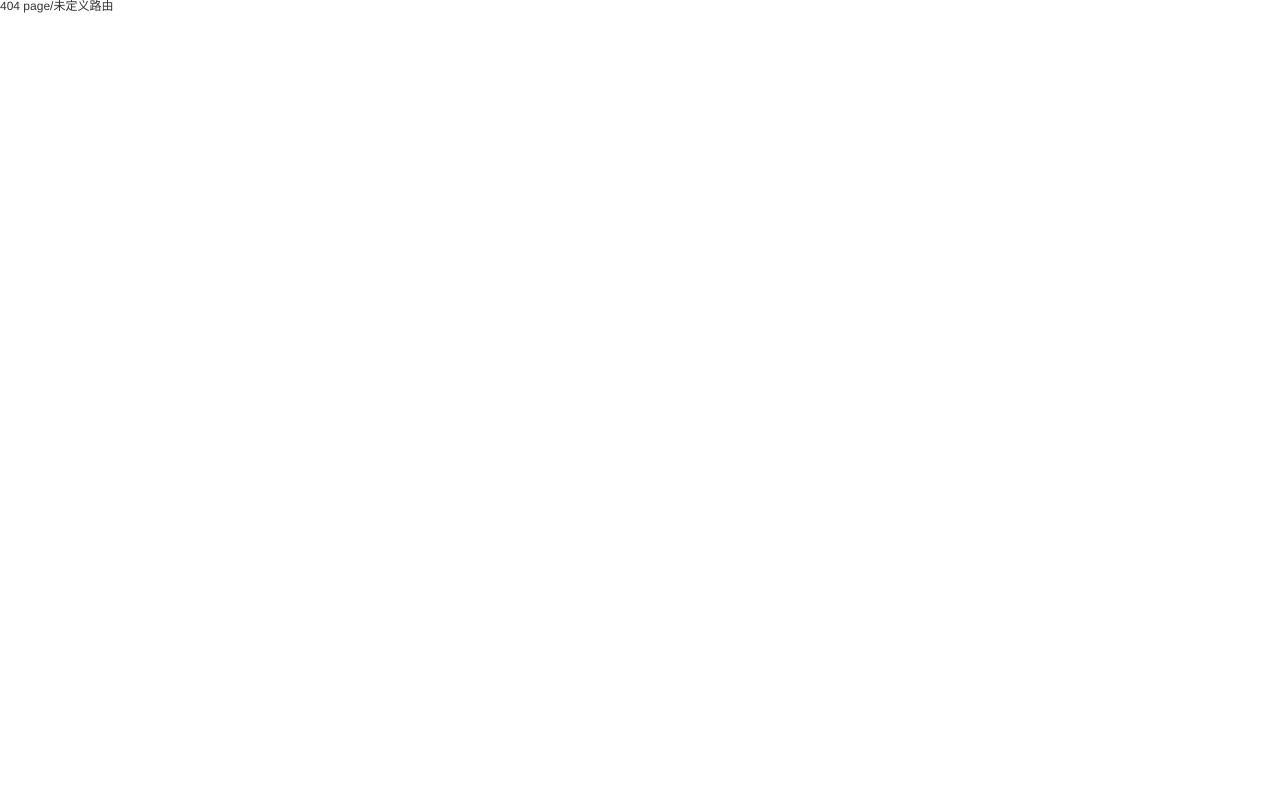
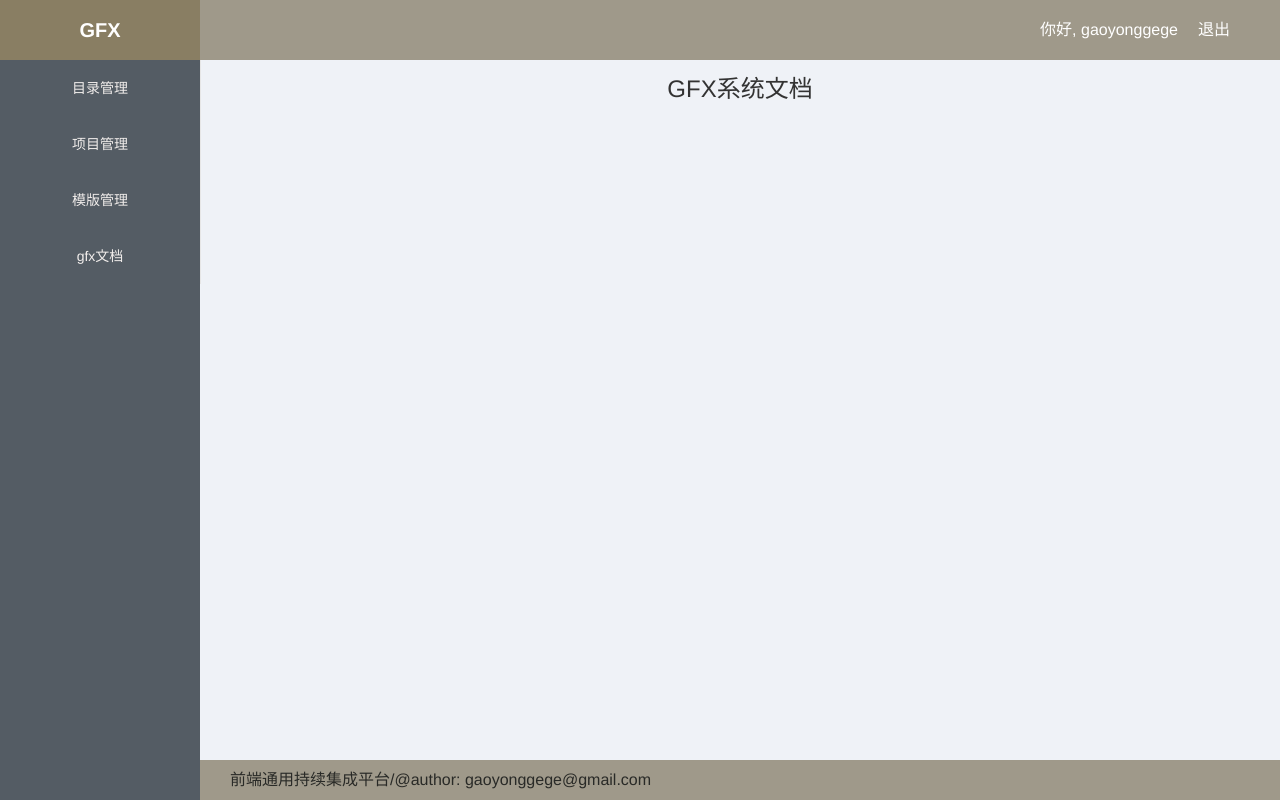
Before and after one commit to gaoyonggege/gfx, a Vue app in the folder client/: page /f/gfx in a window 1280 px wide. Before the commit this address had no page. Built offline with nearby package versions, Linux system fonts and the light colour scheme.

Commit message:
新增gfx文档页并且调整了404页面的位置 带来更好的用户体验

```diff
--- a/client/src/router/routes.js
+++ b/client/src/router/routes.js
@@ -8,7 +8,7 @@ const Page404 = r => require(['@/views/core/404.vue'], r);
 const Outlet = r => require(['@/views/shared/outlet.vue'], r);
 
 const Welcome = r => require(['@/views/core/welcome.vue'], r);
-
+const Gfx = r => require(['@/views/core/gfx.vue'], r);
 //
 
 
@@ -28,12 +28,24 @@ const routes = [
                 path: '',
                 component: Index,
                 children: [
+                    // 欢迎页
                     {
                         path: '',
-                        component: Welcome,
-                        name: 'home'
+                        name: 'home',
+                        component: Welcome
                     },
-
+                    // 404
+                    {
+                        path: '404',
+                        name: '404',
+                        component: Page404
+                    },
+                    // gfx页
+                    {
+                        path: 'gfx',
+                        name: 'gfx',
+                        component: Gfx
+                    },
                 ]
             },
         ]
@@ -44,7 +56,7 @@ const routes = [
     },
     {
         path: '**',
-        component: Page404
+        redirect: '/f/404'
     }
 ];
 
--- a/client/src/style/common.scss
+++ b/client/src/style/common.scss
@@ -37,6 +37,9 @@ $sidebar-color: #F2EEEC;
     li:hover {
         background-color: $topbar-background-color;
     }
+    li.is-active {
+        background-color: $topbar-background-color;
+    }
 }
 
 /**
@@ -65,3 +68,7 @@ $login-gradient2: #5C6A06;
 
 
 /*****  基础样式  ******/
+// 一个路由页
+.page {
+    padding-top: 15px;
+}
--- a/client/src/views/core/404.vue
+++ b/client/src/views/core/404.vue
@@ -1,10 +1,13 @@
 <!-- 404 -->
 <template>
-	<div>
+	<div class="not-found">
 		404 page/未定义路由
 	</div>
 </template>
 
-<style>
-
+<style lang="scss" scoped>
+	.not-found {
+		padding: 40px 0 0 60px;
+		font-size: 26px;
+	}
 </style>
--- /dev/null
+++ b/client/src/views/core/gfx.vue
@@ -0,0 +1,32 @@
+<!-- gfx系统文档页
+    本文档主要用于想开发者提供一些gfx系统的核心信息,比如说部署在哪台机器上,
+        静态资源的前缀地址 ...
+-->
+<template>
+    <section class="page gfx">
+        <p class="title">GFX系统文档</p>
+
+    </section>
+</template>
+
+<script>
+
+export default {
+    data () {
+        return {
+
+        };
+    }
+}
+</script>
+
+<style lang="scss" scoped>
+    .gfx {
+        .title {
+            text-align: center;
+            font-size: 24px;
+        }
+
+
+    }
+</style>
--- a/client/src/views/core/sidebar.vue
+++ b/client/src/views/core/sidebar.vue
@@ -20,15 +20,19 @@ export default {
 			return [
 				{
 					name: '目录管理',
-					route: ''
+					route: '/f/dir'
 				},
 				{
 					name: '项目管理',
-					route: ''
+					route: '/f/project'
 				},
 				{
 					name: '模版管理',
-					route: ''
+					route: '/f/template'
+				},
+				{
+					name: 'gfx文档',
+					route: '/f/gfx'
 				}
 			];
 		},
```
